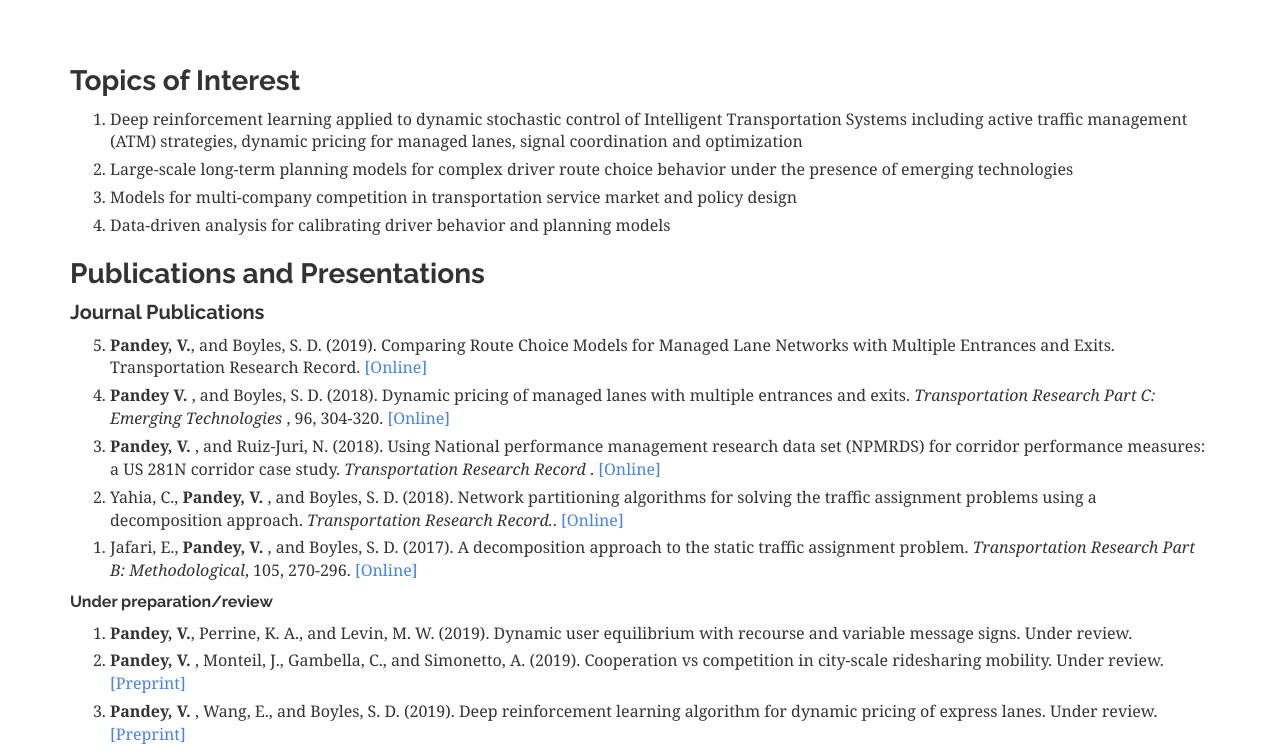
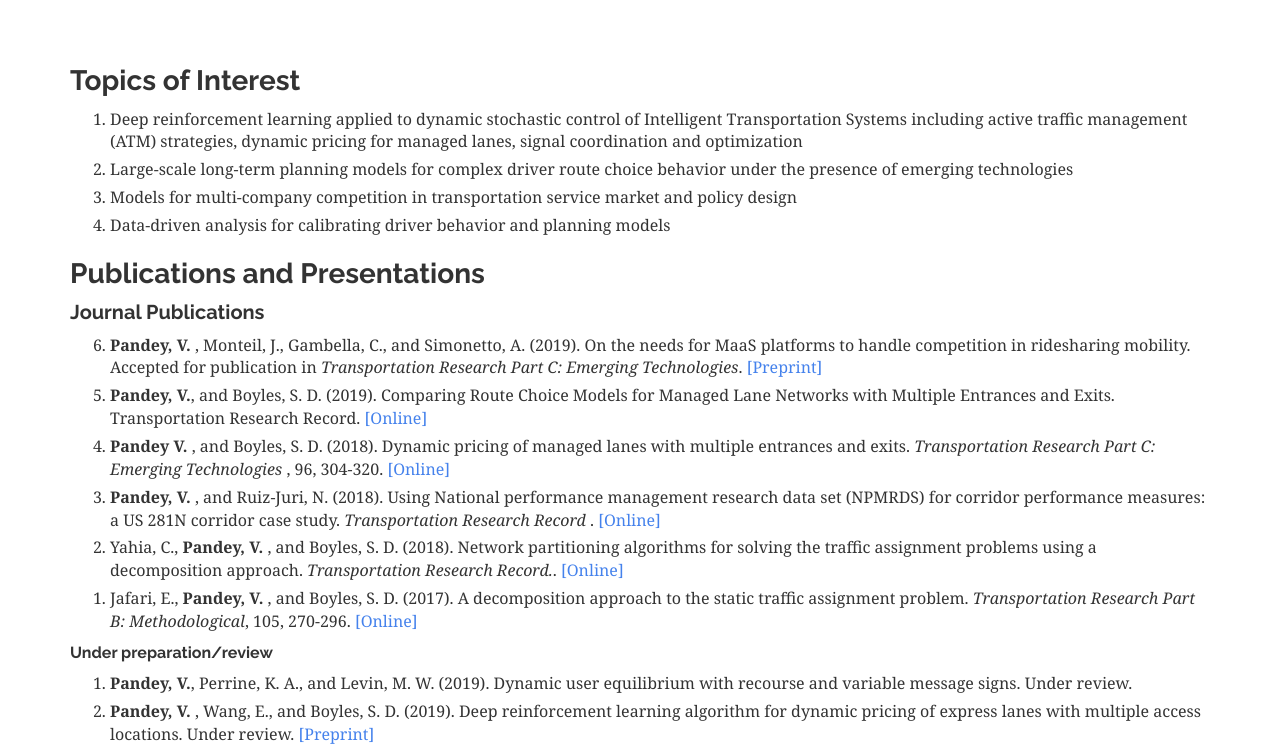
Before and after one commit to Venk-22/vpandey.github.io, a plain HTML site: page Research.html in a window 1280 px wide. Shown: the part 184-938 px from the top of the page. Drawn offline with nearby package versions, Linux system fonts and the light colour scheme; files that its build step writes are made by us from their sources.

Commit message:
Update CV

```diff
--- a/Research.html
+++ b/Research.html
@@ -56,6 +56,8 @@
 	<h3> Publications and Presentations </h3>
 		<h4> Journal Publications </h4>
 		<ol reversed>
+			<li> <b> Pandey, V. </b>, Monteil, J., Gambella, C., and Simonetto, A. (2019). On the needs for MaaS platforms to handle competition in ridesharing mobility. Accepted for publication in <i> Transportation Research Part C: Emerging Technologies</i>. <a href="https://arxiv.org/abs/1906.07567" target="_blank"> [Preprint]</a> </li>
+
 			<li>   <b> Pandey, V.</b>, and Boyles, S. D. (2019). Comparing Route Choice Models for Managed Lane Networks with Multiple Entrances and Exits. Transportation Research Record. <a href="https://doi.org/10.1177/0361198119848706" target="_blank"> [Online]</a>
 			<li> <b> Pandey V. </b>, and Boyles, S. D. (2018). Dynamic pricing of managed lanes with multiple entrances and exits. <i> Transportation Research Part C: Emerging Technologies </i>, 96, 304-320. <a href="https://doi.org/10.1016/j.trc.2018.09.017" target="_blank"> [Online]</a> </li>
 			<li> <b> Pandey, V. </b>, and Ruiz-Juri, N. (2018). Using National performance management research data set (NPMRDS) for corridor performance measures: a US 281N corridor case study. <i> Transportation Research Record </i>. <a href="https://doi.org/10.1177/0361198118796972" target="_blank"> [Online]</a> </li>
@@ -66,8 +68,7 @@
 		<h5> Under preparation/review </h5>
 		<ol>
 			<li> <b>Pandey, V.</b>, Perrine, K. A., and Levin, M. W. (2019). Dynamic user equilibrium with recourse and variable message signs. Under review. </li>
-			<li> <b> Pandey, V. </b>, Monteil, J., Gambella, C., and Simonetto, A. (2019). Cooperation vs competition in city-scale ridesharing mobility. Under review. <a href="https://arxiv.org/abs/1906.07567" target="_blank"> [Preprint]</a> </li>
-			<li> <b> Pandey, V. </b>, Wang, E., and Boyles, S. D. (2019). Deep reinforcement learning algorithm for dynamic pricing of express lanes. Under review. <a href="https://arxiv.org/abs/1909.04760" target="_blank"> [Preprint]</a></li>
+			<li> <b> Pandey, V. </b>, Wang, E., and Boyles, S. D. (2019). Deep reinforcement learning algorithm for dynamic pricing of express lanes with multiple access locations. Under review. <a href="https://arxiv.org/abs/1909.04760" target="_blank"> [Preprint]</a></li>
 			<!-- <li> Patil, P. N., <b> Pandey, V. </b>, and Boyles, S. D. (2019). A decomposition algorithm and heuristic for megaregional traffic assignment problem. (Under preparation.) </li> -->
 		</ol>
 
```
Also changed, not shown: CV.html (+1 -1 lines), 1 other file.
